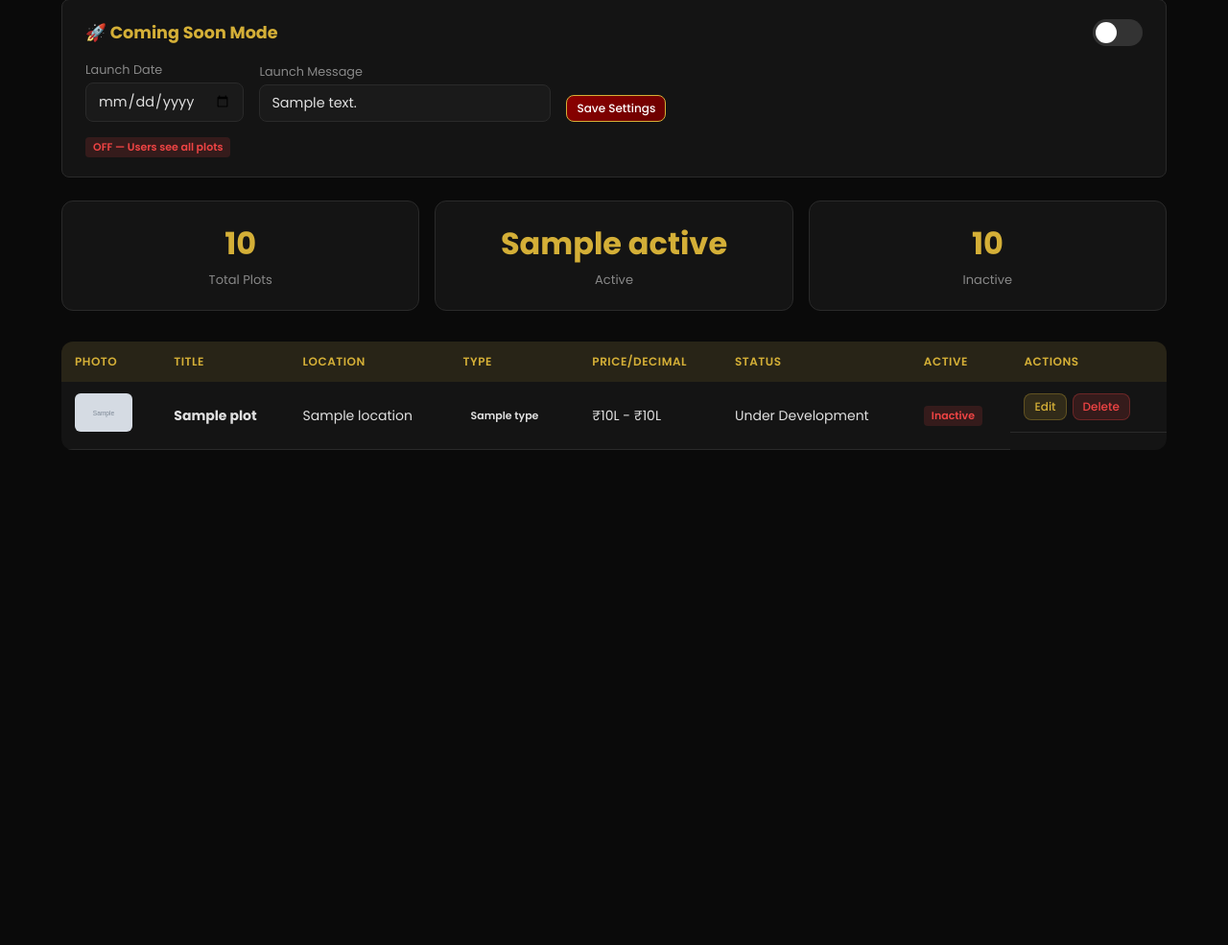
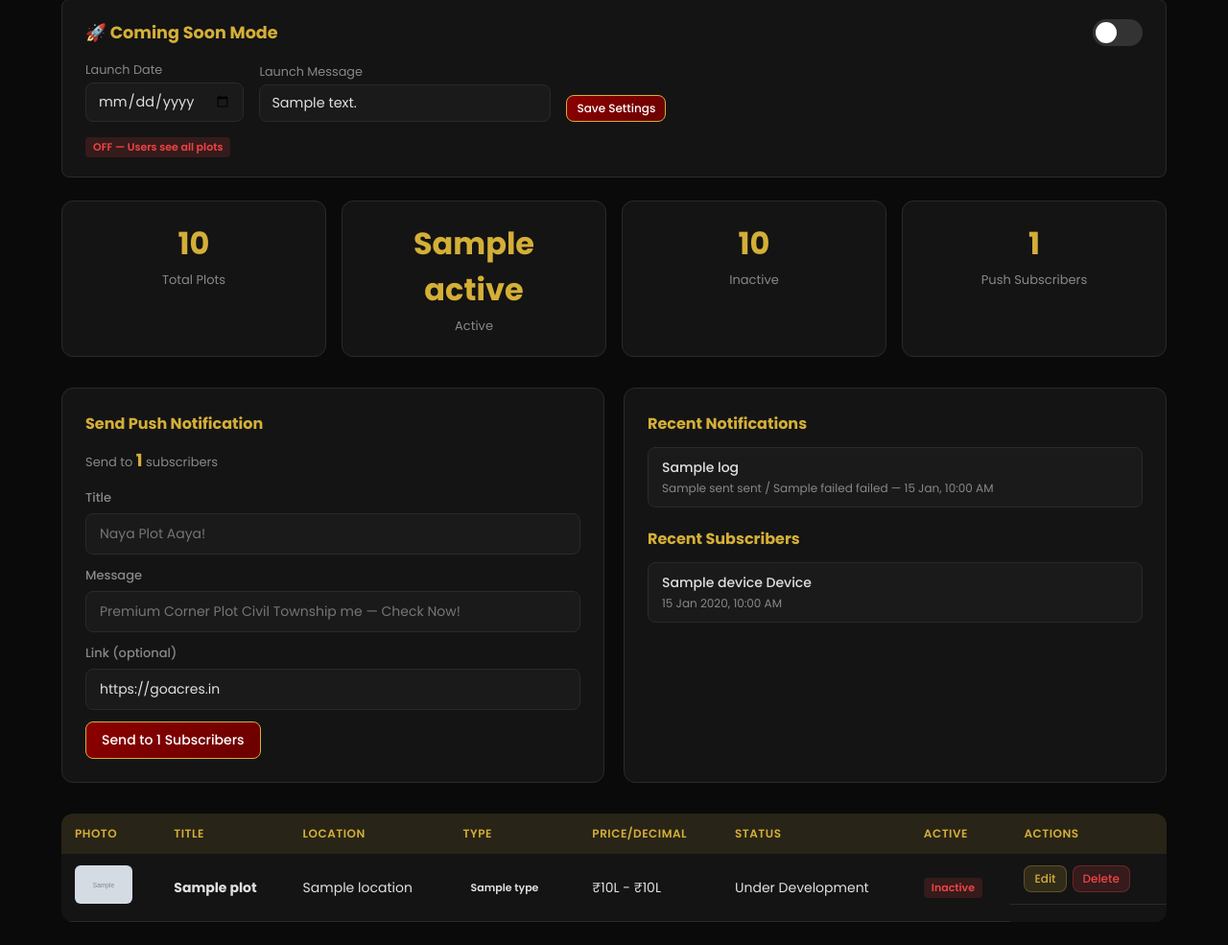
Before and after one commit to kanhupasayat/goacres, a FastAPI app: template backend/templates/dashboard.html in a window 1280 px wide. Shown: the part 149-1134 px from the top of the page at 96% size. Before the commit the page ends 618 px from the top, so only its background shows below. Run offline with FastAPI, Linux system fonts and the light colour scheme; the template is opened without the code that fills it: most values are stand-ins (such as "Sample title", 1, 10 or a date in 2020); grey boxes marked "Sample" are stand-in pictures; parts of the project's set-up code (start-up, migrations or seed data) failed here and were passed over.

Commit message:
Add push notification system with admin dashboard
- Service Worker for receiving push notifications on customer devices
- Auto-subscribe after 30s with browser permission prompt
- Push subscriptions stored in MongoDB (push_subscribers collection)
- Admin dashboard: subscriber count, send notification form, history log
- VAPID-based web push (free, no third-party service)
- Backend: push routes for subscribe/unsubscribe/send + VAPID key endpoint

Co-Authored-By: Claude Opus 4.6 <noreply@anthropic.com>

```diff
--- a/backend/config.py
+++ b/backend/config.py
@@ -25,6 +25,11 @@ class Settings(BaseSettings):
     CLOUDINARY_API_KEY: str = ""
     CLOUDINARY_API_SECRET: str = ""
 
+    # VAPID (Web Push)
+    VAPID_PUBLIC_KEY: str = ""
+    VAPID_PRIVATE_KEY: str = ""
+    VAPID_EMAIL: str = "goacres.in@gmail.com"
+
     # CORS
     CORS_ORIGINS: List[str] = [
         "http://localhost:5173",
--- a/backend/database.py
+++ b/backend/database.py
@@ -30,6 +30,8 @@ async def connect_db():
     await db.plots.create_index("is_active")
     await db.plots.create_index("is_featured")
     await db.users.create_index("email", unique=True)
+    await db.push_subscribers.create_index("endpoint", unique=True)
+    await db.push_subscribers.create_index("is_active")
 
 
 async def close_db():
--- a/backend/main.py
+++ b/backend/main.py
@@ -6,7 +6,7 @@ from fastapi.staticfiles import StaticFiles
 
 from config import settings
 from database import connect_db, close_db, get_db
-from routes import auth_router, plots_router, admin_router, upload_router, settings_router
+from routes import auth_router, plots_router, admin_router, upload_router, settings_router, push_router
 
 
 async def ensure_admin():
@@ -59,6 +59,7 @@ app.include_router(plots_router)
 app.include_router(admin_router)
 app.include_router(upload_router)
 app.include_router(settings_router)
+app.include_router(push_router)
 
 
 @app.get("/")
--- a/backend/requirements.txt
+++ b/backend/requirements.txt
@@ -11,3 +11,4 @@ motor>=3.6.0
 certifi>=2024.0.0
 cloudinary>=1.41.0
 jinja2>=3.1.0
+pywebpush>=2.0.0
--- a/backend/routes/__init__.py
+++ b/backend/routes/__init__.py
@@ -3,3 +3,4 @@ from routes.plots import router as plots_router
 from routes.admin import router as admin_router
 from routes.upload import router as upload_router
 from routes.settings import router as settings_router
+from routes.push import router as push_router
--- a/backend/static/admin.css
+++ b/backend/static/admin.css
@@ -295,7 +295,7 @@ body {
 
 .stats-row {
     display: grid;
-    grid-template-columns: repeat(3, 1fr);
+    grid-template-columns: repeat(4, 1fr);
     gap: 16px;
     margin-bottom: 32px;
 }
@@ -602,7 +602,7 @@ body {
     }
 
     .stats-row {
-        grid-template-columns: 1fr;
+        grid-template-columns: repeat(2, 1fr);
     }
 
     .form-row {
@@ -692,3 +692,78 @@ body {
 .toggle-switch input:checked + .toggle-slider::before {
     transform: translateX(24px);
 }
+
+/* Push Notification Section */
+.push-section {
+    display: grid;
+    grid-template-columns: 1fr 1fr;
+    gap: 20px;
+    margin-bottom: 32px;
+}
+
+.push-send-card,
+.push-history-card {
+    background: var(--bg-card);
+    border: 1px solid var(--border);
+    border-radius: 12px;
+    padding: 24px;
+}
+
+.push-send-card h3,
+.push-history-card h3 {
+    color: var(--gold);
+    font-size: 16px;
+    margin-bottom: 12px;
+}
+
+.push-info {
+    color: var(--text-muted);
+    font-size: 13px;
+    margin-bottom: 16px;
+}
+
+.push-info strong {
+    color: var(--gold);
+    font-size: 18px;
+}
+
+.push-form .form-group {
+    margin-bottom: 12px;
+}
+
+.push-log-list {
+    display: flex;
+    flex-direction: column;
+    gap: 8px;
+}
+
+.push-log-item {
+    padding: 10px 14px;
+    background: var(--bg-input);
+    border: 1px solid var(--border);
+    border-radius: var(--radius);
+}
+
+.push-log-title {
+    font-size: 14px;
+    font-weight: 500;
+    color: var(--text);
+}
+
+.push-log-meta {
+    font-size: 12px;
+    color: var(--text-muted);
+    margin-top: 2px;
+}
+
+.push-empty {
+    color: var(--text-muted);
+    font-size: 13px;
+    padding: 12px 0;
+}
+
+@media (max-width: 768px) {
+    .push-section {
+        grid-template-columns: 1fr;
+    }
+}
--- a/backend/templates/dashboard.html
+++ b/backend/templates/dashboard.html
@@ -51,6 +51,67 @@
         <div class="stat-card">
             <span class="stat-number">{{ total - active }}</span>
             <span class="stat-label">Inactive</span>
+        </div>
+        <div class="stat-card">
+            <span class="stat-number">{{ push_count }}</span>
+            <span class="stat-label">Push Subscribers</span>
+        </div>
+    </div>
+
+    <!-- Push Notification Section -->
+    <div class="push-section">
+        <div class="push-send-card">
+            <h3>Send Push Notification</h3>
+            <p class="push-info">Send to <strong>{{ push_count }}</strong> subscribers</p>
+            <form method="POST" action="/admin/push/send" class="push-form">
+                <div class="form-group">
+                    <label for="push_title">Title</label>
+                    <input type="text" id="push_title" name="push_title" required placeholder="Naya Plot Aaya!">
+                </div>
+                <div class="form-group">
+                    <label for="push_message">Message</label>
+                    <input type="text" id="push_message" name="push_message" required placeholder="Premium Corner Plot Civil Township me — Check Now!">
+                </div>
+                <div class="form-group">
+                    <label for="push_url">Link (optional)</label>
+                    <input type="url" id="push_url" name="push_url" placeholder="https://goacres.in/plot/premium-corner-plot" value="https://goacres.in">
+                </div>
+                <button type="submit" class="btn btn-primary" {% if push_count == 0 %}disabled{% endif %}>
+                    Send to {{ push_count }} Subscribers
+                </button>
+            </form>
+        </div>
+
+        <div class="push-history-card">
+            <h3>Recent Notifications</h3>
+            {% if recent_notifications %}
+            <div class="push-log-list">
+                {% for log in recent_notifications %}
+                <div class="push-log-item">
+                    <div class="push-log-title">{{ log.title }}</div>
+                    <div class="push-log-meta">
+                        {{ log.sent }} sent / {{ log.failed }} failed — {{ log.sent_at.strftime('%d %b, %I:%M %p') }}
+                    </div>
+                </div>
+                {% endfor %}
+            </div>
+            {% else %}
+            <p class="push-empty">No notifications sent yet</p>
+            {% endif %}
+
+            <h3 style="margin-top: 20px;">Recent Subscribers</h3>
+            {% if recent_subs %}
+            <div class="push-log-list">
+                {% for sub in recent_subs %}
+                <div class="push-log-item">
+                    <div class="push-log-title">{{ sub.device }} Device</div>
+                    <div class="push-log-meta">{{ sub.subscribed_at.strftime('%d %b %Y, %I:%M %p') }}</div>
+                </div>
+                {% endfor %}
+            </div>
+            {% else %}
+            <p class="push-empty">No subscribers yet</p>
+            {% endif %}
         </div>
     </div>
 
--- a/src/App.jsx
+++ b/src/App.jsx
@@ -7,6 +7,7 @@ import BottomNav from './components/BottomNav'
 import LanguageSelector from './components/LanguageSelector'
 import SEO from './components/SEO'
 import { prefetchPlots } from './utils/plotsCache'
+import { initPushNotifications } from './utils/pushNotifications'
 
 const API_URL = import.meta.env.VITE_API_URL || ''
 
@@ -141,6 +142,7 @@ const HomePage = () => {
 
   useEffect(() => {
     prefetchPlots();
+    initPushNotifications();
     if (API_URL) {
       fetch(`${API_URL}/api/settings`)
         .then(r => r.ok ? r.json() : null)
```
Also changed, not shown: backend/routes/admin.py (+8 -0 lines), backend/routes/push.py (added, +146 -0 lines), public/sw.js (added, +27 -0 lines), src/utils/pushNotifications.js (added, +76 -0 lines).
